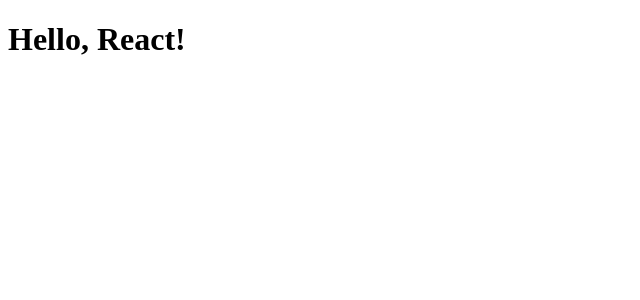
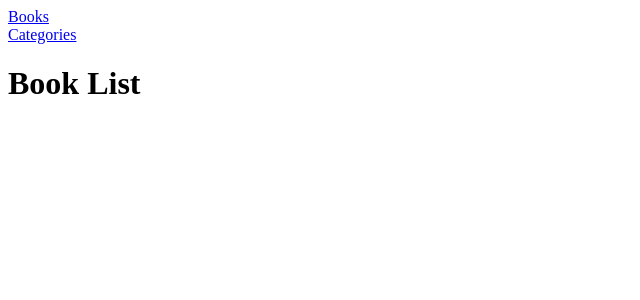
Before and after one commit to chuanqizhu0820/react-app-bookstore, a React (Create React App) app: page / in a window 1280 px wide. Shown: the top 300 px of the page, without its empty margins (0-640 px from the left). Built offline with nearby package versions, Linux system fonts and the light colour scheme.

Commit message:
Add two routes

```diff
--- a/package.json
+++ b/package.json
@@ -9,6 +9,7 @@
     "react": "^17.0.2",
     "react-dom": "^17.0.2",
     "react-redux": "^7.2.6",
+    "react-router-dom": "^5.3.0",
     "react-scripts": "4.0.3",
     "web-vitals": "^1.0.1"
   },
@@ -35,5 +36,7 @@
       "last 1 firefox version",
       "last 1 safari version"
     ]
+  },
+  "devDependencies": {
   }
 }
--- a/src/App.js
+++ b/src/App.js
@@ -1,8 +1,27 @@
+import Books from "./components/books";
+import Categories from "./components/categories";
+import { BrowserRouter as Router, Switch, Route, Link } from "react-router-dom";
+
+
 function App() {
   return (
-    <div className="App">
-      <h1>Hello, React!</h1>
-    </div>
+      <Router>
+      <div>
+        <Link to="/">Books</Link>
+      </div>
+      <div>
+        <Link to="/categories">Categories</Link>
+      </div>
+
+      <Switch>
+        <Route exact path="/">
+          <Books />
+        </Route>
+        <Route path="/categories">
+          <Categories />
+        </Route>
+      </Switch>
+    </Router>
   );
 }
 
--- a/src/components/books.js
+++ b/src/components/books.js
@@ -0,0 +1,5 @@
+function Books(){
+    return <h1>Book List</h1>
+}
+
+export default Books
--- a/src/components/categories.js
+++ b/src/components/categories.js
@@ -0,0 +1,5 @@
+function Categories(){
+    return <h2>Under Construction</h2>
+}
+
+export default Categories
```
Also changed, not shown: 2 other files (tests, documents, lock files or other folders).
